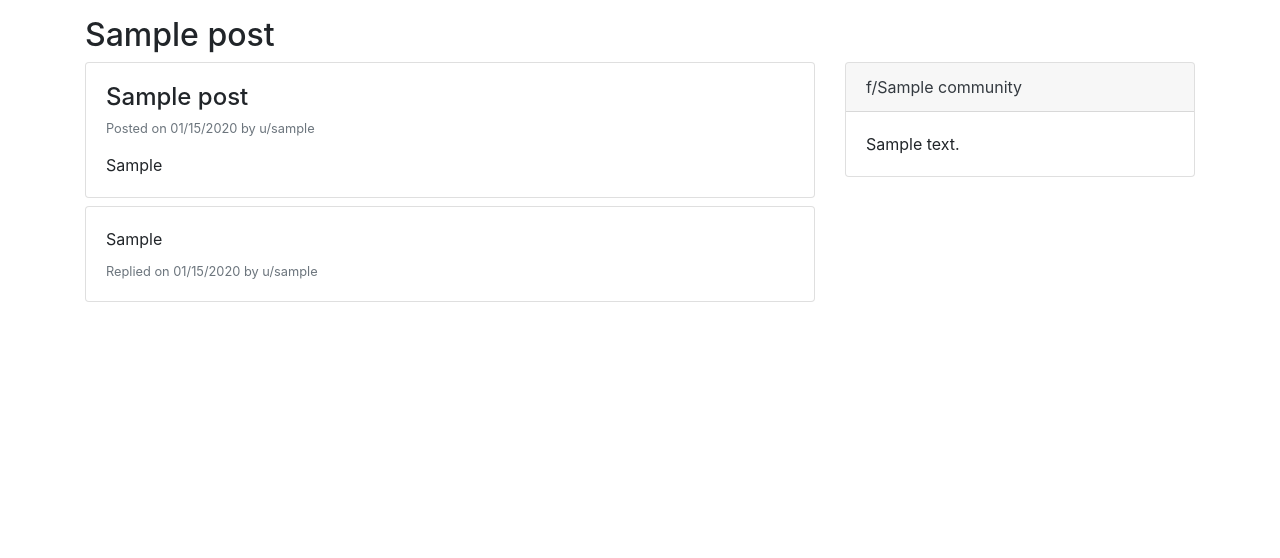
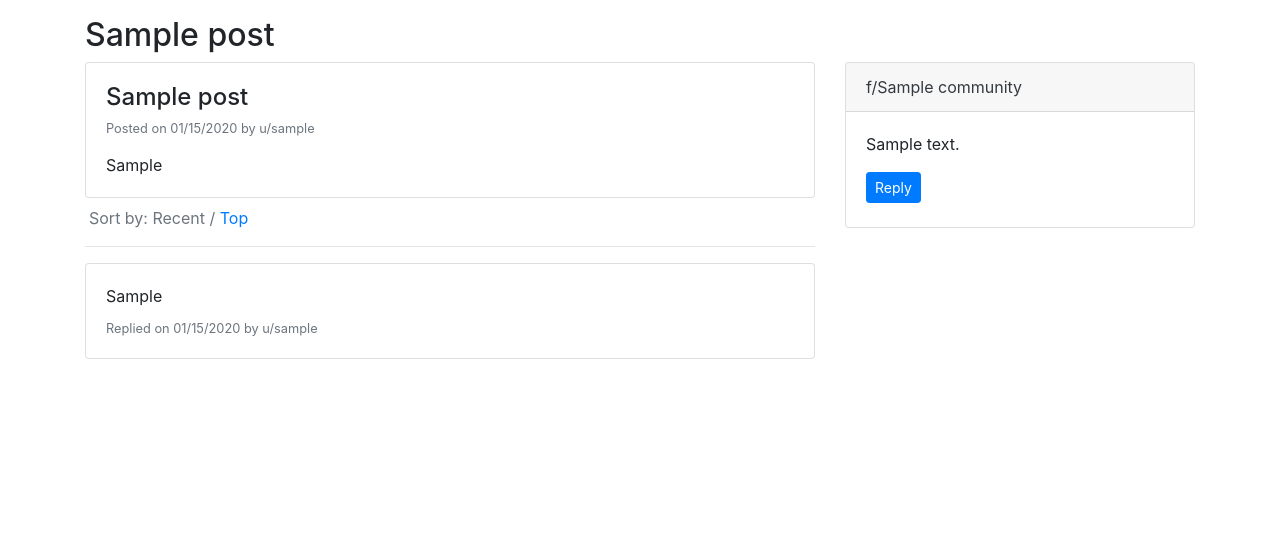
Before and after one commit to aqche/flaskeddit, a Flask app: a page that uses flaskeddit/templates/post.jinja2 in a window 1280 px wide. Shown: the part 67-625 px from the top of the page. Run offline with Flask 2, Linux system fonts and the light colour scheme; tables that the repository leaves empty hold one stand-in row (values such as "Sample post"); some libraries are stand-ins or nearby versions.

Commit message:
ability to reply to posts

```diff
--- a/flaskeddit/community/routes.py
+++ b/flaskeddit/community/routes.py
@@ -39,7 +39,7 @@ def create_community():
         db.session.add(community)
         db.session.commit()
         flash("Successfully created community.", "primary")
-        return redirect(url_for("community.community", name=form.name.data))
+        return redirect(url_for("community.community", name=community.name))
     return render_template("create_community.jinja2", form=form)
 
 
--- a/flaskeddit/post/routes.py
+++ b/flaskeddit/post/routes.py
@@ -2,7 +2,7 @@ from flask import flash, redirect, render_template, request, url_for
 from flask_login import current_user, login_required
 
 from flaskeddit import db
-from flaskeddit.models import Community, Post
+from flaskeddit.models import Community, Post, Reply
 from flaskeddit.post import post_blueprint
 from flaskeddit.post.forms import PostForm
 
@@ -11,8 +11,21 @@ from flaskeddit.post.forms import PostForm
 def post(name, title):
     page = int(request.args.get("page", 1))
     post = Post.query.filter_by(title=title).first_or_404()
-    replies = post.replies.paginate(page=1, per_page=5)
-    return render_template("post.jinja2", post=post, replies=replies)
+    replies = post.replies.order_by(Reply.date_created.desc()).paginate(
+        page=page, per_page=5
+    )
+    return render_template("post.jinja2", page="recent", post=post, replies=replies)
+
+
+@post_blueprint.route("/community/<string:name>/post/<string:title>/top")
+def top_post(name, title):
+    # TODO: Update to sort by most votes?
+    page = int(request.args.get("page", 1))
+    post = Post.query.filter_by(title=title).first_or_404()
+    replies = post.replies.order_by(Reply.date_created.desc()).paginate(
+        page=page, per_page=5
+    )
+    return render_template("post.jinja2", page="top", post=post, replies=replies)
 
 
 @post_blueprint.route("/community/<string:name>/post/create", methods=["GET", "POST"])
@@ -29,7 +42,7 @@ def create_post(name):
         )
         db.session.add(post)
         db.session.commit()
-        flash("Successfuly created post.", "primary")
+        flash("Successfully created post.", "primary")
         return redirect(url_for("post.post", name=name, title=post.title))
     return render_template("create_post.jinja2", name=name, form=form)
 
--- a/flaskeddit/templates/post.jinja2
+++ b/flaskeddit/templates/post.jinja2
@@ -23,6 +23,23 @@
         </p>
       </div>
     </div>
+    <p class="text-muted ml-1">
+      Sort by:
+      {% if page == "recent" %}
+        Recent /
+        <a
+          href="{{ url_for('post.top_post', name=post.community.name, title=post.title) }}"
+          >Top</a
+        >
+      {% elif page == "top" %}
+        <a
+          href="{{ url_for('post.post', name=post.community.name, title=post.title) }}"
+          >Recent</a
+        >
+        / Top
+      {% endif %}
+    </p>
+    <hr />
     {% for reply in replies.items %}
       <div class="card mb-2">
         <div class="card-body">
@@ -62,14 +79,25 @@
   <div class="col-4">
     <div class="card">
       <div class="card-header">
-        <a class="text-dark" href="{{ url_for("community.community", name=post.community.name) }}">f/{{ post.community.name }}</a>
+        <a
+          class="text-dark"
+          href="{{ url_for('community.community', name=post.community.name) }}"
+          >f/{{ post.community.name }}</a
+        >
       </div>
       <div class="card-body">
         <p class="card-text">
           {{ post.community.description }}
         </p>
-        {% if current_user.is_authenticated and current_user.id == community.user_id %}
-          <div class="container-fluid">
+        <div class="container-fluid">
+          <div class="row">
+            <a
+              href="{{ url_for('reply.reply', name=post.community.name, title=post.title) }}"
+              class="btn btn-sm btn-primary mb-1"
+              >Reply</a
+            >
+          </div>
+          {% if current_user.is_authenticated and current_user.id == post.user_id %}
             <div class="row">
               <a
                 href="{{ url_for('post.update_post', name=post.community.name, title=post.title) }}"
@@ -78,16 +106,17 @@
               >
             </div>
             <div class="row">
-              <form action="{{ url_for('post.delete_post', name=post.community.name, title=post.title) }}" method="POST">
-                <button
-                    class="btn btn-sm btn-primary"
-                >
+              <form
+                action="{{ url_for('post.delete_post', name=post.community.name, title=post.title) }}"
+                method="POST"
+              >
+                <button class="btn btn-sm btn-primary">
                   Delete
                 </button>
               </form>
             </div>
-          </div>
-        {% endif %}
+          {% endif %}
+        </div>
       </div>
     </div>
   </div>
```
Also changed, not shown: flaskeddit/reply/forms.py (added, +8 -0 lines), flaskeddit/reply/routes.py (+17 -3 lines), flaskeddit/templates/create_reply.jinja2 (added, +11 -0 lines).
